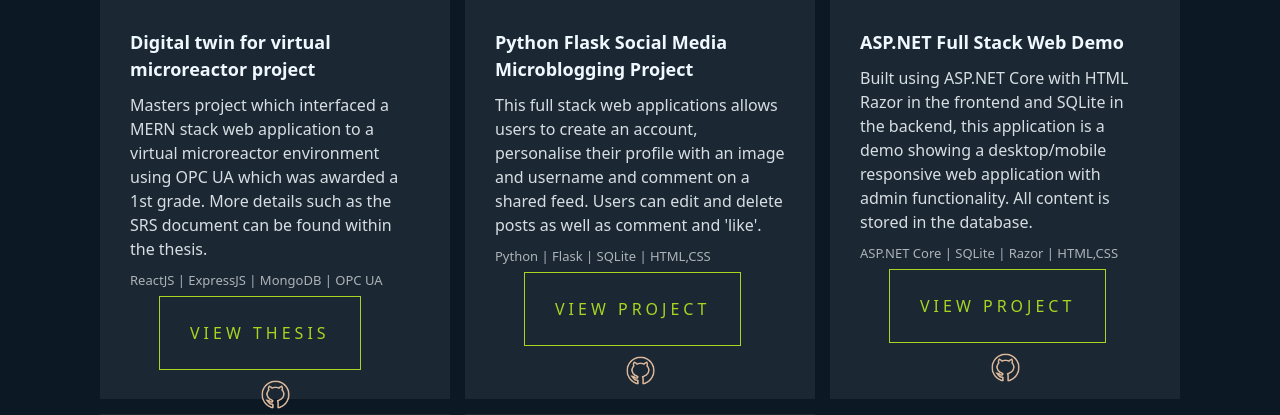
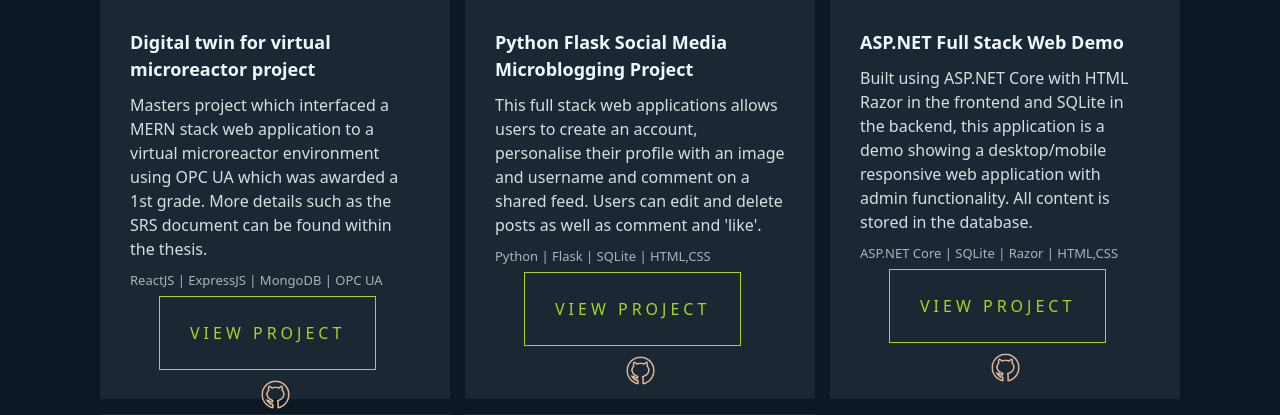
Before and after one commit to SebastianRichards/portfolioSR, a Django app: page /projects/ in a window 1280 px wide; the page is wider, and only the part inside the window is pictured. Shown: the part 117-532 px from the top of that part. Run offline with Django 4.2, Linux system fonts and the light colour scheme; some libraries are stand-ins or nearby versions; some web fonts are replaced.

Commit message:
word change thesis to project

```diff
--- a/webapp/templates/projects.html
+++ b/webapp/templates/projects.html
@@ -117,7 +117,7 @@
             <div class="icon-container">
 
               <div class="iconCell">
-                <a href="{% url 'thesis' %}" class="neonBtn2">View Thesis</a>
+                <a href="{% url 'thesis' %}" class="neonBtn2">View Project</a>
               </div>
               <div>
                 <a class="iconCell2" href="https://github.com/SebastianRichards/ReactProject">
```
